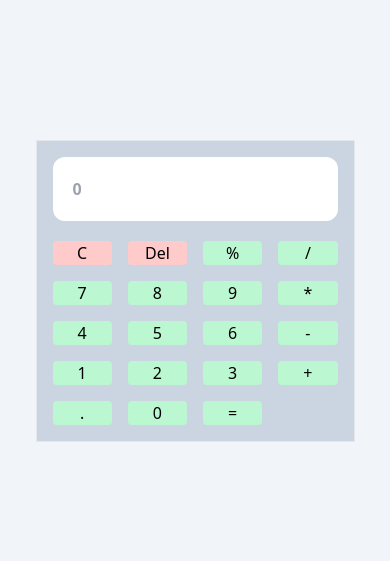
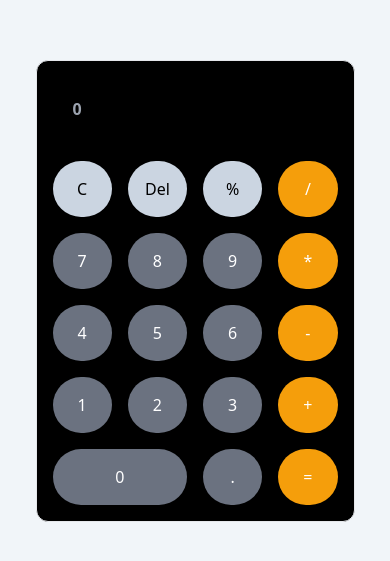
Before and after one commit to AveyBD/tailwind-css-calculator, a website: page index.html in a window 390 px wide. Shown: the part 131-692 px from the top of the page. Drawn offline with Linux system fonts and the light colour scheme.

Commit message:
Iphone Look

```diff
--- a/index.html
+++ b/index.html
@@ -18,44 +18,48 @@
     </header>
     <main class="bg-slate-100">
         <div class="flex justify-center items-center min-h-screen">
-            <div class="p-4 border border-solid shadow-white border-white-400 bg-slate-300">
-                <input type="text" name="" id="" placeholder="0" class="mb-5 p-5 font-extrabold rounded-xl">
+            <div class="p-4 border border-solid shadow-white border-white-400 bg-black rounded-xl">
+                <input type="text" name="" id="" placeholder="0"
+                    class="mb-5 p-5 font-extrabold rounded-xl text-white bg-black">
                 <div class="grid grid-cols-4 gap-4">
-                    <button class="rounded border-solid border-gray-500 bg-red-200 px-2" onclick="clear()">C</button>
-                    <button class="rounded border-solid border-gray-500 bg-red-200 px-2" onclick="del()">Del</button>
-                    <button class="rounded border-solid border-gray-500 bg-green-200 px-2"
+                    <button class="rounded-full border-solid border-gray-500 bg-slate-300 p-4"
+                        onclick="clear()">C</button>
+                    <button class="rounded-full border-solid border-gray-500 bg-slate-300 p-4"
+                        onclick="del()">Del</button>
+                    <button class="rounded-full border-solid border-gray-500 bg-slate-300 p-4"
                         onclick="display('%')">%</button>
-                    <button class="rounded border-solid border-gray-500 bg-green-200 px-2"
+                    <button class="rounded-full text-white border-solid border-gray-500 bg-amber-500 p-4"
                         onclick="display('/')">/</button>
-                    <button class="rounded border-solid border-gray-500 bg-green-200 px-2"
+                    <button class="rounded-full border-solid border-gray-500 bg-gray-500 text-white px-2"
                         onclick="display('7')">7</button>
-                    <button class="rounded border-solid border-gray-500 bg-green-200 px-2"
+                    <button class="rounded-full border-solid border-gray-500 bg-gray-500 text-white px-2"
                         onclick="display('8')">8</button>
-                    <button class="rounded border-solid border-gray-500 bg-green-200 px-2"
+                    <button class="rounded-full border-solid border-gray-500 bg-gray-500 text-white px-2"
                         onclick="display('9')">9</button>
-                    <button class="rounded border-solid border-gray-500 bg-green-200 px-2"
+                    <button class="rounded-full text-white border-solid border-gray-500 bg-amber-500 p-4"
                         onclick="display('*')">*</button>
-                    <button class="rounded border-solid border-gray-500 bg-green-200 px-2"
+                    <button class="rounded-full border-solid border-gray-500 bg-gray-500 text-white px-2"
                         onclick="display('4')">4</button>
-                    <button class="rounded border-solid border-gray-500 bg-green-200 px-2"
+                    <button class="rounded-full border-solid border-gray-500 bg-gray-500 text-white px-2"
                         onclick="display('5')">5</button>
-                    <button class="rounded border-solid border-gray-500 bg-green-200 px-2"
+                    <button class="rounded-full border-solid border-gray-500 bg-gray-500 text-white px-2"
                         onclick="display('6')">6</button>
-                    <button class="rounded border-solid border-gray-500 bg-green-200 px-2"
+                    <button class="rounded-full text-white border-solid border-gray-500 bg-amber-500 p-4"
                         onclick="display('-')">-</button>
-                    <button class="rounded border-solid border-gray-500 bg-green-200 px-2"
+                    <button class="rounded-full border-solid border-gray-500 bg-gray-500 text-white px-2"
                         onclick="display('1')">1</button>
-                    <button class="rounded border-solid border-gray-500 bg-green-200 px-2"
+                    <button class="rounded-full border-solid border-gray-500 bg-gray-500 text-white px-2"
                         onclick="display('2')">2</button>
-                    <button class="rounded border-solid border-gray-500 bg-green-200 px-2"
+                    <button class="rounded-full border-solid border-gray-500 bg-gray-500 text-white px-2"
                         onclick="display('3')">3</button>
-                    <button class="rounded border-solid border-gray-500 bg-green-200 px-2"
+                    <button class="rounded-full text-white border-solid border-gray-500 bg-amber-500 p-4"
                         onclick="display('+')">+</button>
-                    <button class="rounded border-solid border-gray-500 bg-green-200 px-2"
+                    <button class="rounded-full border-solid border-gray-500 bg-gray-500 text-white p-4 col-span-2"
+                        onclick="display('0')">0</button>
+                    <button class="rounded-full border-solid border-gray-500 bg-gray-500 text-white p-4"
                         onclick="display('.')">.</button>
-                    <button class="rounded border-solid border-gray-500 bg-green-200 px-2"
-                        onclick="display('0')">0</button>
-                    <button class="rounded border-solid border-gray-500 bg-green-200 px-2" onclick="calc()">=</button>
+                    <button class="rounded-full border-solid border-gray-500 bg-amber-500 text-white p-4"
+                        onclick="calc()">=</button>
                 </div>
             </div>
         </div>
```
Also changed, not shown: assets/css/style.css.
